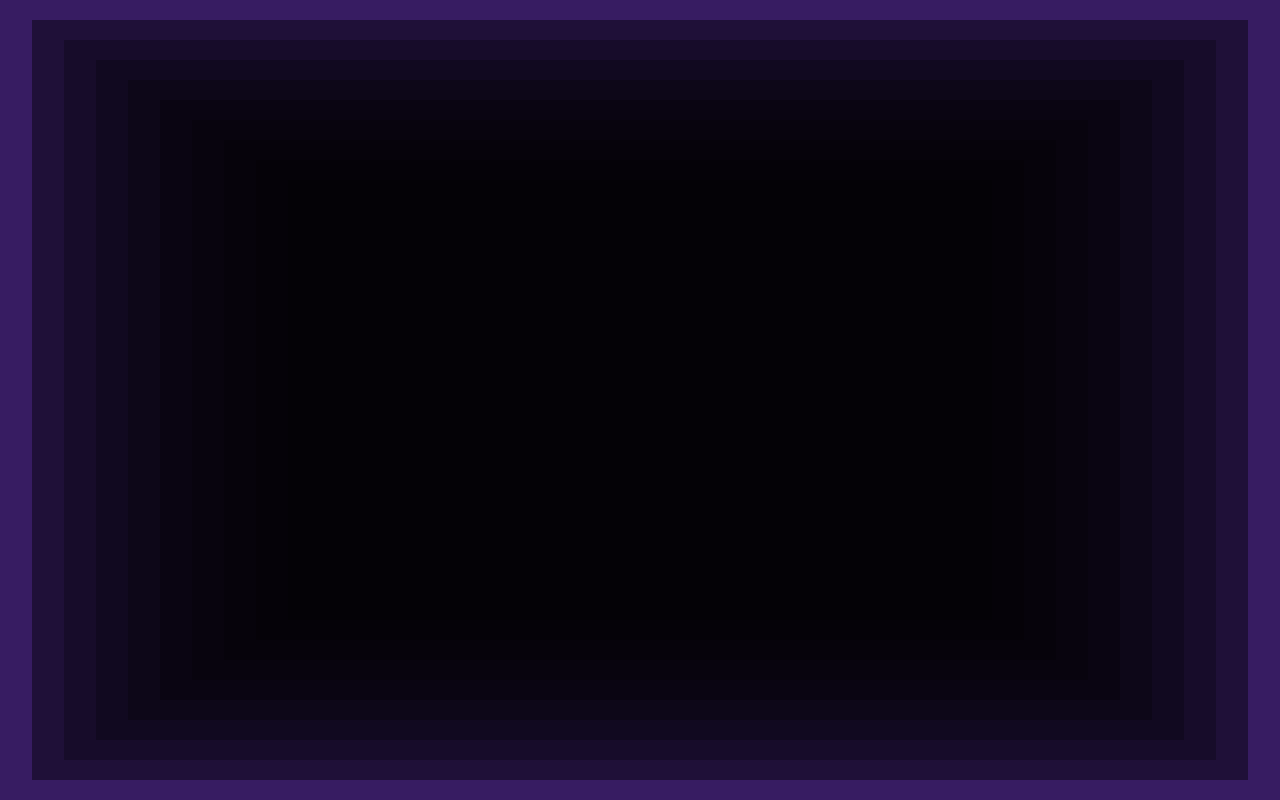
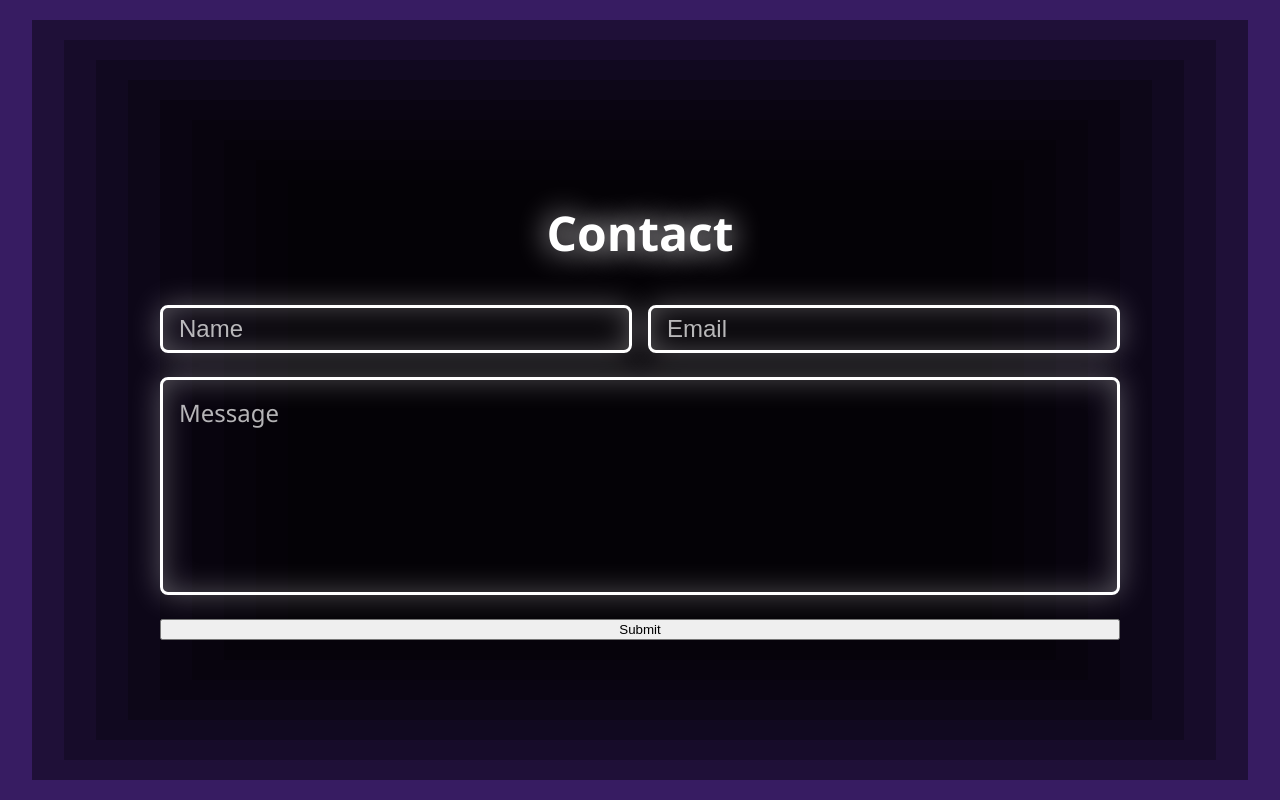
Before and after one commit to dredawkins11/personal-portfolio, a React app: page /contact in a window 1280 px wide. Before the commit this address had no page. Built offline with nearby package versions, Linux system fonts and the light colour scheme.

Commit message:
whole bunch of stuff dont remember

```diff
--- a/src/App.jsx
+++ b/src/App.jsx
@@ -1,11 +1,13 @@
 import React from "react";
-import { Navigate, Route, Routes } from "react-router-dom";
+import { Route, Routes } from "react-router-dom";
 
 import Background from "./components/Background";
 import Intro from "./pages/Intro";
 import Nav from "./pages/Nav";
 import About from "./pages/About";
 import Projects from "./pages/Projects";
+import Contact from "./pages/Contact";
+
 import "./styles/App.scss";
 
 const App = () => {
@@ -18,6 +20,7 @@ const App = () => {
                     <Route path="/nav" element={<Nav />} />
                     <Route path="/about" element={<About />} />
                     <Route path="/projects" element={<Projects />} />
+                    <Route path="/contact" element={<Contact />} />
                 </Routes>
             </main>
             {/* <Footer /> */}
--- a/src/pages/Contact.jsx
+++ b/src/pages/Contact.jsx
@@ -1,11 +1,23 @@
-import React from 'react';
-import './Contact.scss'
+import React from "react";
+import "./Contact.scss";
 
-const Contact = () =>{
+const Contact = () => {
     return (
-        <section>
-
+        <section className="contact-section">
+            <h1>Contact</h1>
+            <form action="submit">
+                <div className="input-container">
+                    <input id="name-input" type="text" placeholder="Name" />
+                    <input id="email-input" type="text" placeholder="Email" />
+                </div>
+                <textarea
+                    id="message-input"
+                    type="text"
+                    placeholder="Message"
+                />
+                <button>Submit</button>
+            </form>
         </section>
-    )
-}
-export default Contact
+    );
+};
+export default Contact;
--- a/src/pages/Contact.scss
+++ b/src/pages/Contact.scss
@@ -0,0 +1,64 @@
+@use "../styles/variables";
+
+.contact-section {
+    height: 60vh;
+
+    form {
+        flex-grow: 1;
+        display: flex;
+        flex-direction: column;
+        gap: 3vh;
+
+        .input-container {
+            display: flex;
+            gap: 2vh;
+
+            input {
+                flex-grow: 1;
+                height: 3rem;
+                padding: 1rem;
+                font-size: 1.5rem;
+                color: variables.$primary-text;
+                caret-color: variables.$primary-text;
+                box-sizing: border-box;
+                background: none;
+                border: 3px variables.$primary-text solid;
+                border-radius: 0.5rem;
+                box-shadow: variables.$glow-shadow, inset variables.$glow-shadow;
+
+                &::placeholder {
+                    color: variables.$primary-text;
+                    opacity: .7;
+                }
+
+                &:focus-visible {
+                    outline: none;
+                }
+            }
+        }
+
+        textarea {
+            flex-grow: 1;
+            resize: none;
+            padding: 1rem;
+            font-size: 1.5rem;
+            font-family: inherit;
+            color: variables.$primary-text;
+            caret-color: variables.$primary-text;
+            background: none;
+            border: 3px variables.$primary-text solid;
+            border-radius: 0.5rem;
+            box-shadow: variables.$glow-shadow, inset variables.$glow-shadow;
+
+            &::placeholder {
+                color: variables.$primary-text;
+                opacity: .7;
+
+            }
+
+            &:focus-visible {
+                outline: none;
+            }
+        }
+    }
+}
--- a/src/styles/App.scss
+++ b/src/styles/App.scss
@@ -41,6 +41,8 @@ main {
 }
 
 section {
+    display: flex;
+    flex-direction: column;
     width: 75vw;
     height: 75vh;
     text-shadow: 0px 0px 30px #fff;
--- a/src/styles/_mixins.scss
+++ b/src/styles/_mixins.scss
@@ -1,10 +1,10 @@
 @use "variables";
 
 @mixin button {
-    border-radius: 0.5rem;
     font-size: 1.5rem;
     transition: all 0.2s linear;
     border: 3px solid;
+    border-radius: 0.5rem;
 
     &:hover {
         transform: scale(1.03);
@@ -21,7 +21,6 @@
     &:hover {
         color: variables.$primary-text;
         background-color: variables.$background-color;
-        box-shadow: variables.$lift-shadow;
     }
 }
 
@@ -30,13 +29,12 @@
     border-color: variables.$primary-text;
     color: variables.$primary-text;
     background: none;
-    box-shadow: 0px 0px 30px 0px rgba(255, 255, 255, 0.3),
+    box-shadow: variables.$glow-shadow,
         inset 0px 0px 30px 0px rgba(255, 255, 255, 0.3);
     text-shadow: 0px 0px 30px #fff;
 
     &:hover {
         color: variables.$darkest-background;
         background-color: variables.$primary-text;
-        box-shadow: variables.$lift-shadow;
     }
 }
--- a/src/styles/_variables.scss
+++ b/src/styles/_variables.scss
@@ -3,4 +3,4 @@ $darkest-background: #040206;
 $primary-color: #371C62;
 $primary-text: #ffffff;
 $secondary-text: #8D76B0;
-$lift-shadow: 0px 0px 15px 1px rgba(0,0,0,0.3);
+$glow-shadow: 0px 0px 30px 0px rgba(255, 255, 255, 0.3);
```
